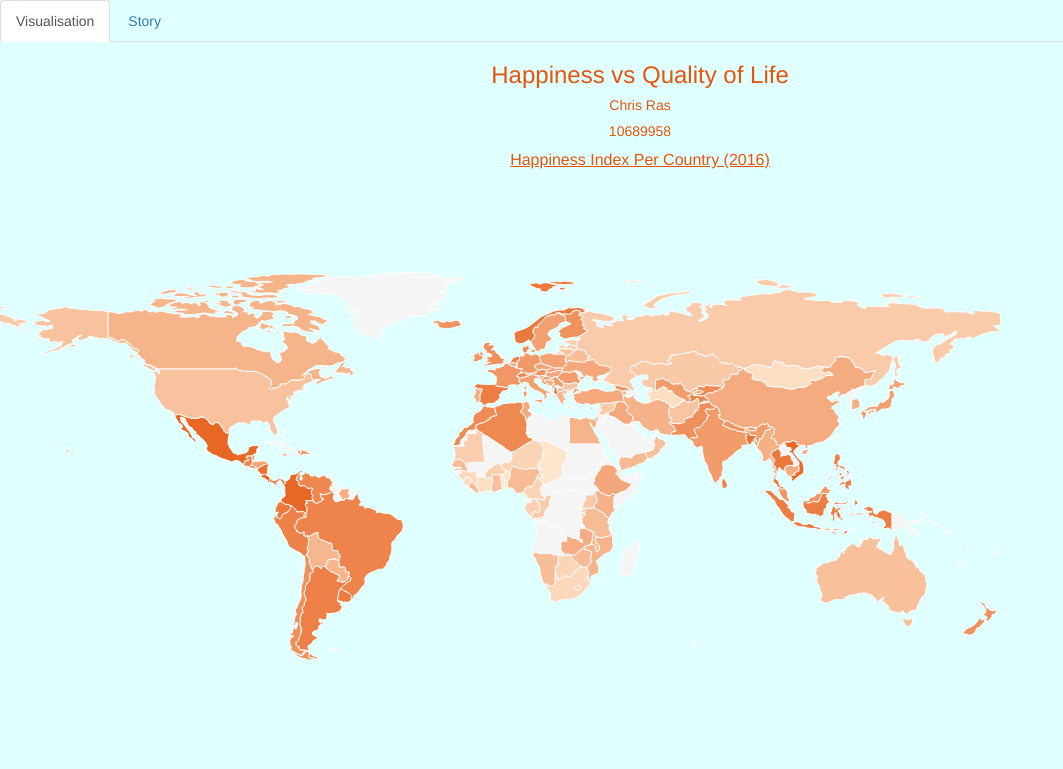
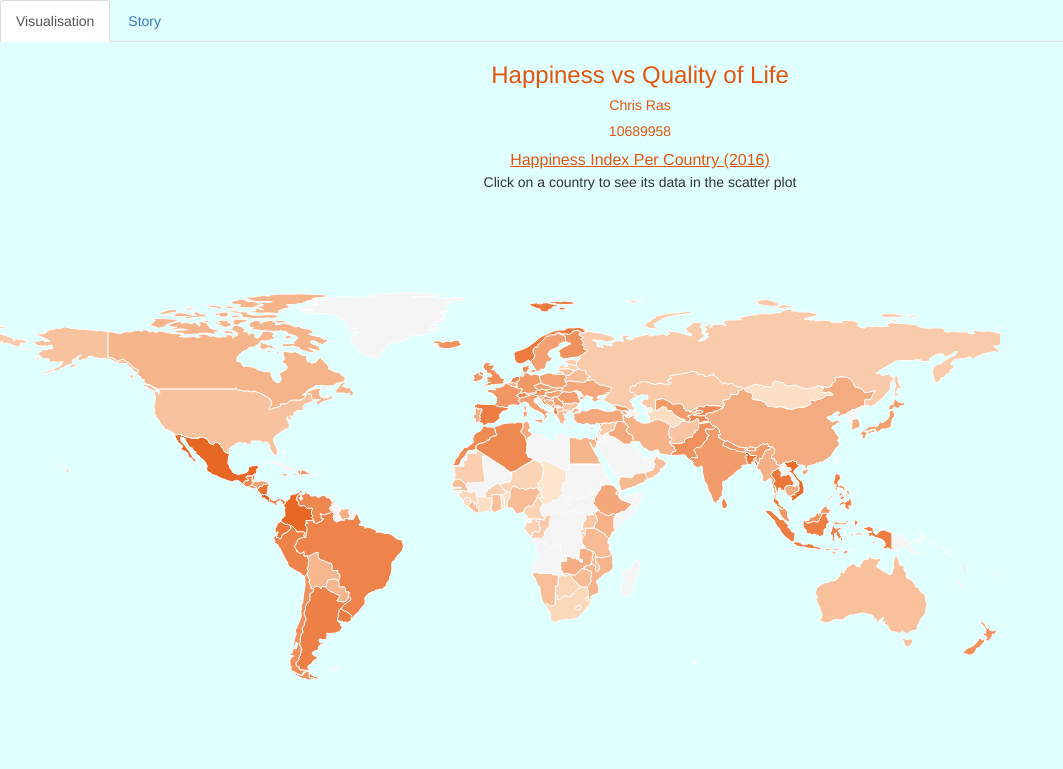
Before and after one commit to cmdras/DataProcessing, a plain HTML site: page HOMEWORK/week 6/happiness.html in a window 1280 px wide. Shown: the top 769 px of the page, without its empty margins (0-1063 px from the left). Drawn offline with Linux system fonts and the light colour scheme.

Commit message:
Added line of instruction

```diff
--- a/HOMEWORK/week 6/Style/style.css
+++ b/HOMEWORK/week 6/Style/style.css
@@ -11,7 +11,7 @@ body{
 #head, #mapTitle {
 	color: #e6550d
 }
-#head, #mapTitle, #buttonDiv {
+#head, #mapTitle, #buttonDiv, #instructions {
 	float: center;
 	text-align: center;
 }
--- a/HOMEWORK/week 6/happiness.html
+++ b/HOMEWORK/week 6/happiness.html
@@ -31,6 +31,7 @@ Chris Ras
 			<h5>10689958</h5>
 		</div>
 		<div id="mapTitle"></div>
+		<div id="instructions">Click on a country to see its data in the scatter plot</div>
 		<div id="worldMap">
 			<div id="container" style="position: relative; width: 1000px; height: 600px;"></div>
 		</div>
```
